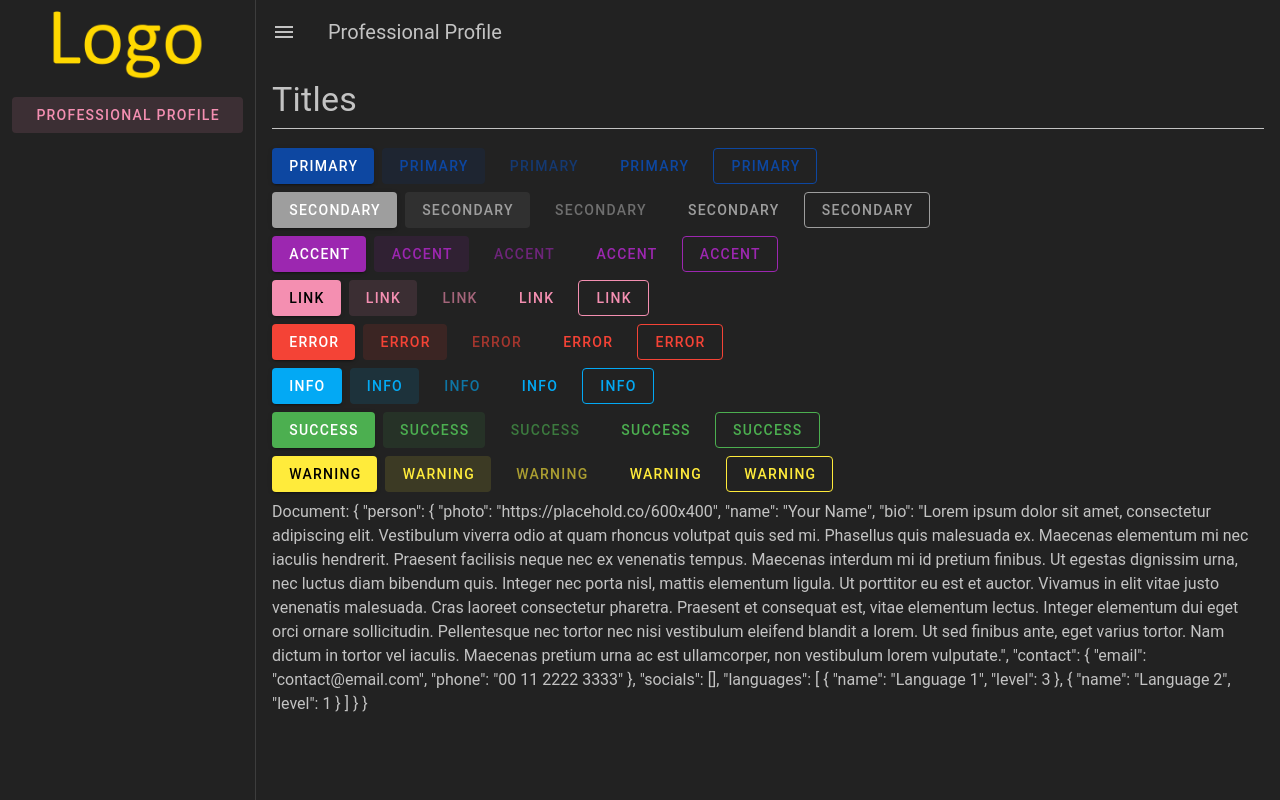
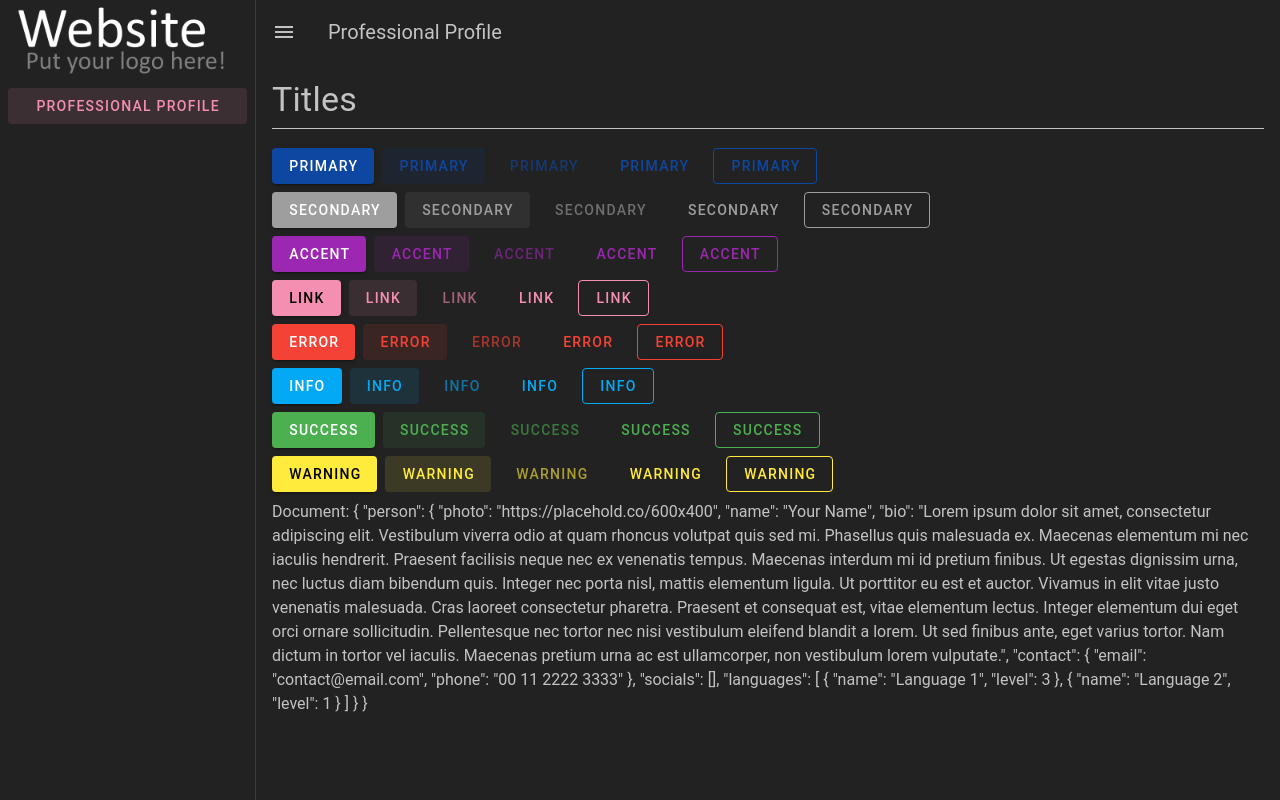
Before and after one commit to mineot/website, a Vue app: page / in a window 1280 px wide. Built offline with nearby package versions, Linux system fonts and the light colour scheme.

Commit message:
alpha/remake - refactory app

```diff
--- a/src/App.vue
+++ b/src/App.vue
@@ -1,12 +1,20 @@
 <template>
   <v-app id="inspire">
-    <v-navigation-drawer v-model="drawer">
-      <SidebarHead></SidebarHead>
-      <SidebarMenu></SidebarMenu>
+
+    <v-navigation-drawer v-model="sideBar">
+
+      <v-img class="mb-2" max-height="80" src="logo.png"></v-img>
+
+      <div v-for="(menu, index) in menus" :key="index" class="mx-2">
+        <v-btn :to="menu.path" color="link" variant="text" block>
+          {{ $t(menu.text) }}
+        </v-btn>
+      </div>
+
     </v-navigation-drawer>
 
     <v-app-bar elevation="0" class="text-text-app">
-      <v-app-bar-nav-icon @click="changeDrawer"></v-app-bar-nav-icon>
+      <v-app-bar-nav-icon @click="changeSidebar"></v-app-bar-nav-icon>
       <v-toolbar-title>{{ $t(infoStore.getTitle) }}</v-toolbar-title>
     </v-app-bar>
 
@@ -15,6 +23,7 @@
         <RouterView />
       </v-container>
     </v-main>
+
   </v-app>
 </template>
 
@@ -24,15 +33,17 @@ import { RouterView } from "vue-router";
 import { useInfoStore } from "@/stores/info";
 import { useDocStore } from "@/stores/doc";
 
-import SidebarHead from "@/components/SidebarHead.vue";
-import SidebarMenu from "@/components/SidebarMenu.vue";
-
 const infoStore = useInfoStore();
 const docStore = useDocStore();
-let drawer = ref(true);
 
-function changeDrawer(): void {
-  drawer.value = !drawer.value;
+const sideBar = ref(true);
+
+const menus: any[] = [
+  { path: "/", text: "profile" }
+];
+
+function changeSidebar(): void {
+  sideBar.value = !sideBar.value;
 }
 
 docStore.recoveryDocument().then();
--- a/src/components/SidebarHead.vue
+++ /dev/null
@@ -1,5 +0,0 @@
-<template>
-<div>
-  <v-img src="logo.png"></v-img>
-</div>
-</template>
--- a/src/components/SidebarMenu.vue
+++ /dev/null
@@ -1,13 +0,0 @@
-<template>
-  <div class="pa-3">
-    <v-btn v-for="(menu, index) in menuList" :key="index" :to="menu.path" color="link" variant="text" block>
-      {{ $t(menu.text) }}
-    </v-btn>
-  </div>
-</template>
-
-<script setup lang="ts">
-const menuList: any[] = [
-  { path: "/", text: "profile" }
-];
-</script>
```
Also changed, not shown: public/logo.png.
